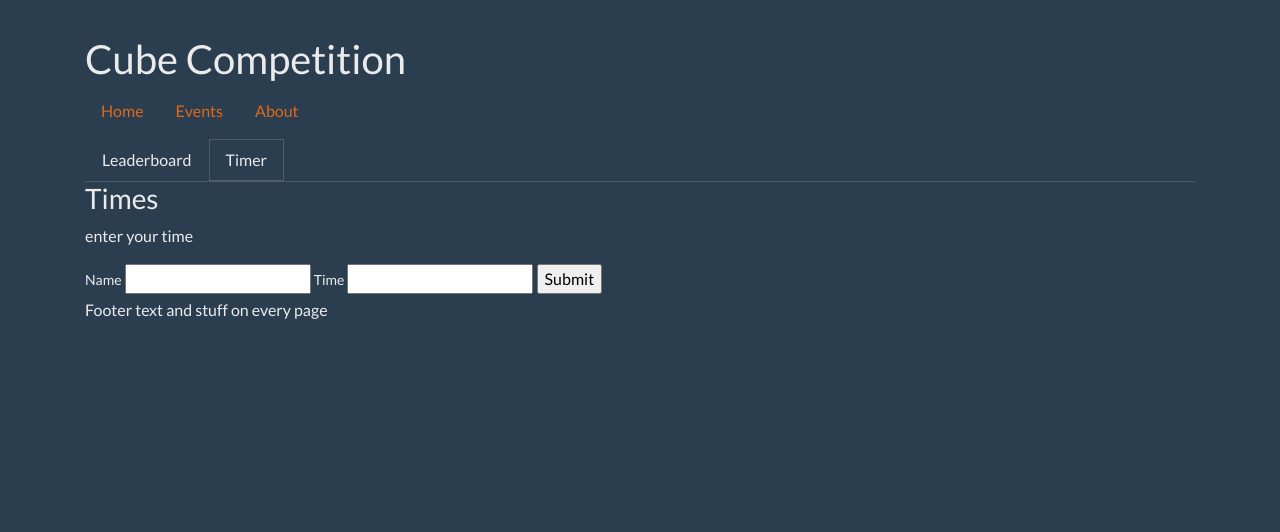
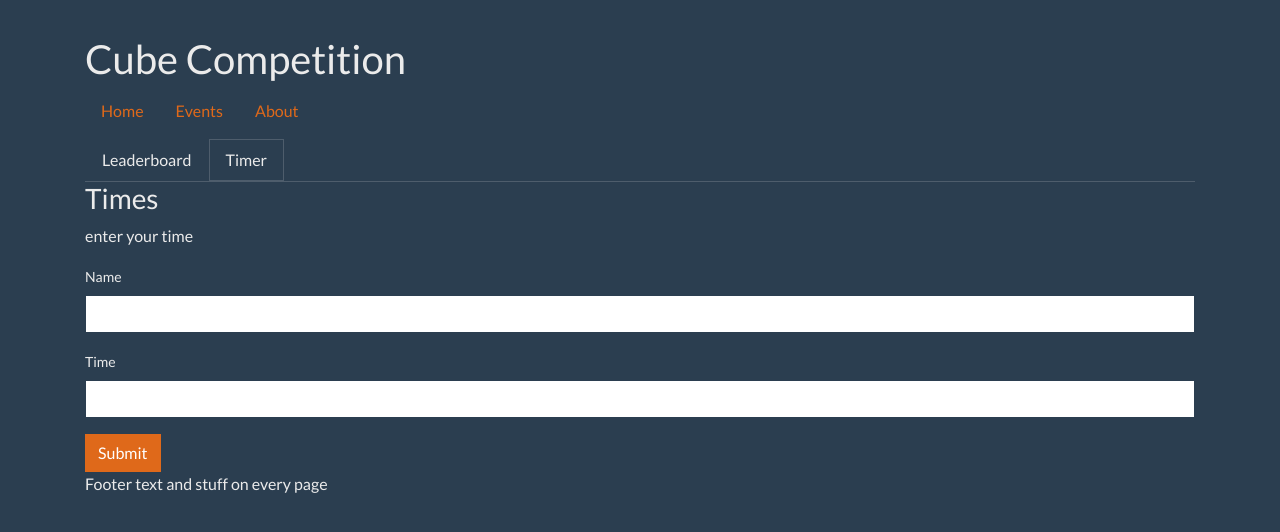
Before and after one commit to Jscholey/crispy-invention, a Flask app: template templates/timer.html in a window 1280 px wide. Shown: the top 532 px of the page. Run offline with Flask 2, Linux system fonts and the light colour scheme; the template is opened without the code that fills it, so the values that code supplies are empty; some libraries are stand-ins or nearby versions.

Commit message:
nicer form

```diff
--- a/templates/timer.html
+++ b/templates/timer.html
@@ -6,12 +6,16 @@
     <p>enter your time</p>
 
     <form action="/event" method="post">
-        <input type="hidden" name="event" value="{{event}}">
-        <label for="name">Name</label>
-        <input type="text" name="name">
-        <label for="time">Time</label>
-        <input type="number" step="0.001" min="0" name="time">
-        <input type="submit" value="Submit">
+            <input type="hidden" name="event" value="{{event}}">
+        <div class="form-group">
+            <label for="name">Name</label>
+            <input class="form-control" type="text" name="name">
+        </div>
+        <div class="form-group">
+            <label for="time">Time</label>
+            <input class="form-control" type="number" step="0.001" min="0" name="time">
+        </div>
+        <input class="btn btn-primary" type="submit" value="Submit">
     </form>
     {% if inp == "good" %}
     <div class="alert alert-success" role="alert">Time added</div>
```
